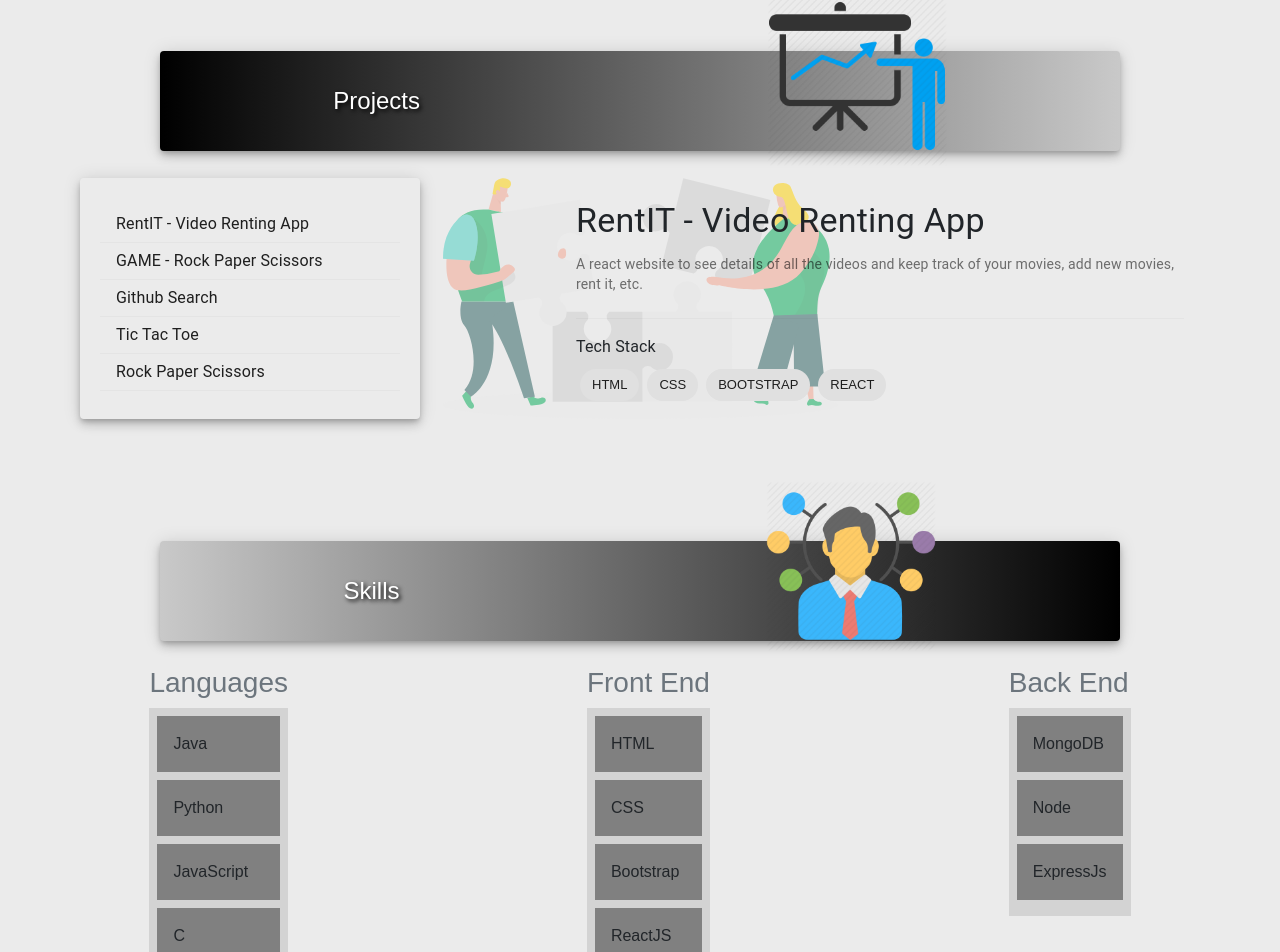
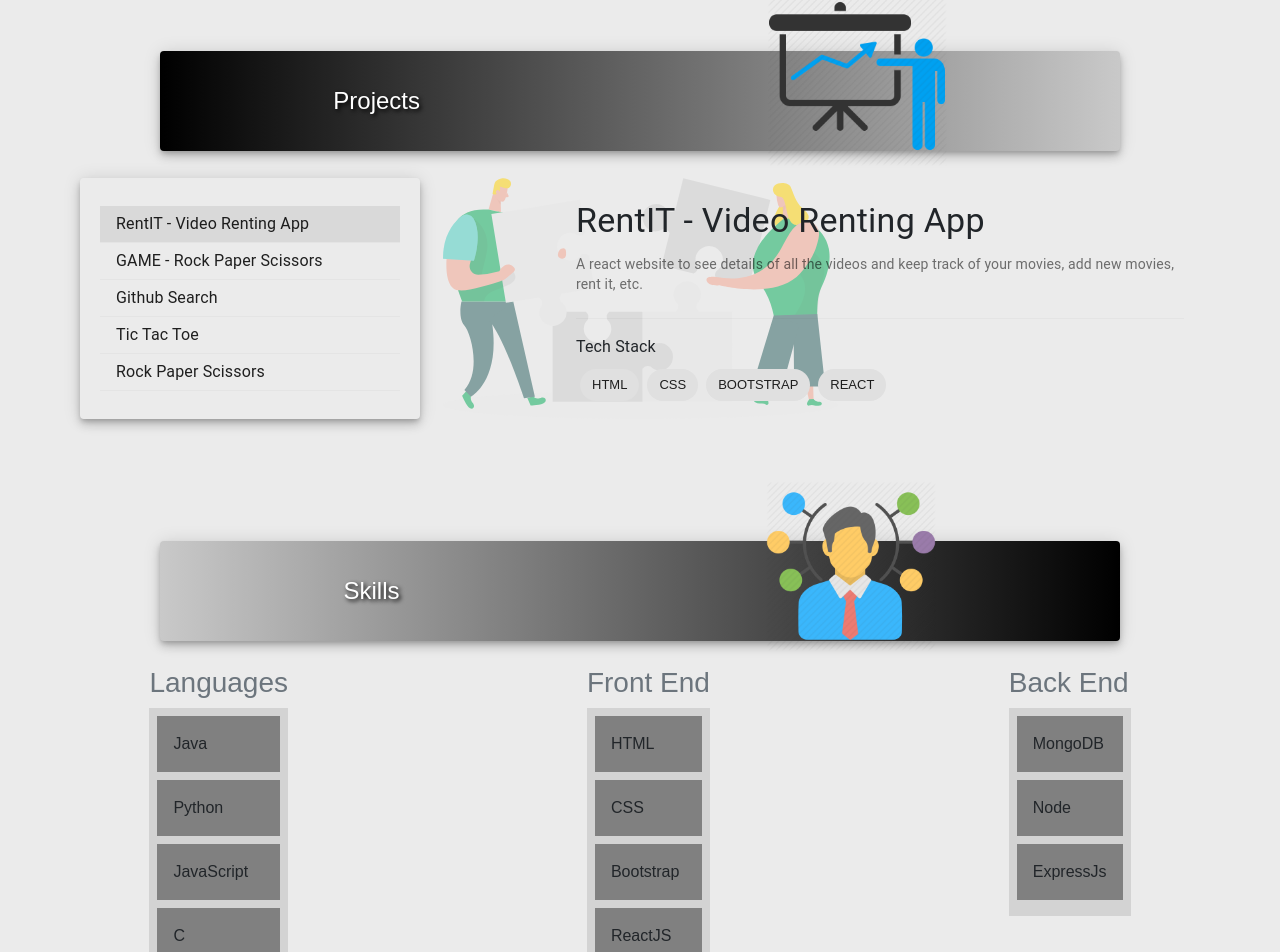
Before and after one commit to rishabranjan/portfolio, a React (Create React App) app: page / in a window 1280 px wide. Shown: the part 1531-2483 px from the top of the page. Built offline with nearby package versions, Linux system fonts and the light colour scheme.

Commit message:
changes to project section

```diff
--- a/src/components/ProjectNav.jsx
+++ b/src/components/ProjectNav.jsx
@@ -27,9 +27,12 @@ export default function ProjectNav(props) {
     <div className={classes.root}>
       <Paper elevation={6} className={classes.paper}>
         <MenuList className={classes.menuList}>
-          {props.projects.projects.map((project) => (
+          {props.projects.map((project) => (
             <>
-              <MenuItem onClick={() => props.onChange(project)}>
+              <MenuItem
+                selected={props.currentProject === project}
+                onClick={() => props.onChange(project)}
+              >
                 {project.name}
               </MenuItem>
               <Divider />
--- a/src/components/Projects.jsx
+++ b/src/components/Projects.jsx
@@ -74,7 +74,11 @@ class Projects extends Component {
         </Card>
         <div className="projectmain">
           <Grid item xs={3}>
-            <ProjectNav projects={this.state} onChange={this.onChange} />
+            <ProjectNav
+              projects={this.state.projects}
+              currentProject={this.state.projects[0]}
+              onChange={this.onChange}
+            />
           </Grid>
           <Grid item xs={6}>
             {/* <Paper>xs=6</Paper> */}
--- a/src/components/style/education.css
+++ b/src/components/style/education.css
@@ -112,3 +112,9 @@
   margin-top: 150px;
   margin-left: 120px;
 }
+
+@media screen and (max-width: 1055px) {
+  .section-one {
+    width: 50% !important;
+  }
+}
```
